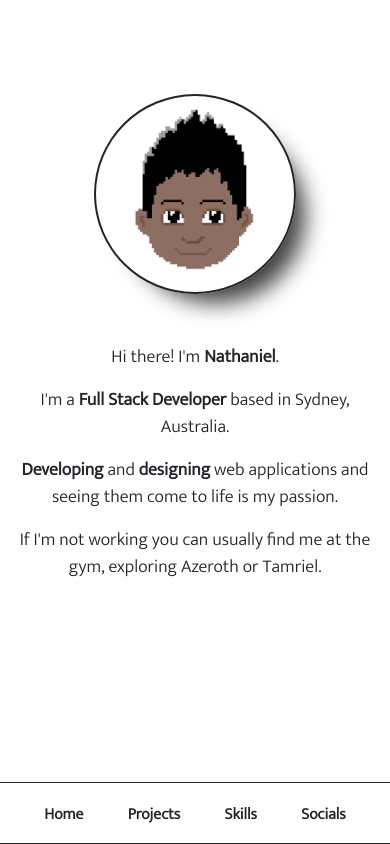
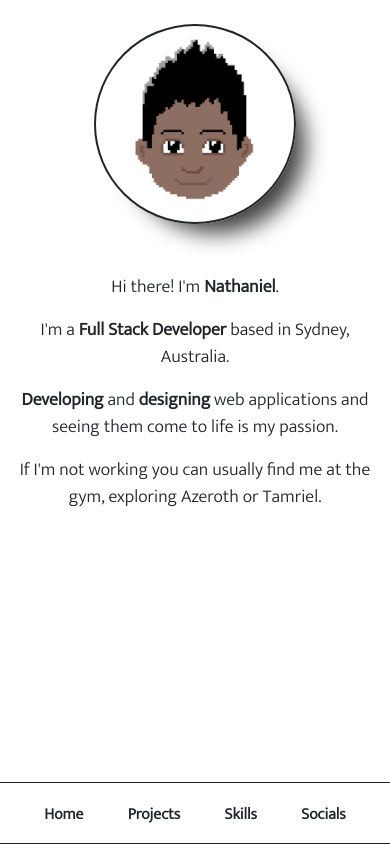
Before and after one commit to moralesn1/portfolio, a React (Create React App) app: page / in a window 390 px wide. Shown: the top 844 px of the page. Built offline with nearby package versions, Linux system fonts and the light colour scheme.

Commit message:
remove padding top media query hero-image wrapper

```diff
--- a/src/App.css
+++ b/src/App.css
@@ -220,6 +220,11 @@ li.social-media-list {
 }
 
 @media screen and (max-width: 400px) {
+  div.landing-page-wrapper {
+    height: 100vh;
+    padding-top: 0;
+  }
+
   img.hero-image {
     margin-top: 1.5em;
     margin-bottom: 5em;
@@ -252,6 +257,11 @@ li.social-media-list {
 }
 
 @media screen and (max-width: 500px) {
+  div.landing-page-wrapper {
+    height: 100vh;
+    padding-top: 0;
+  }
+
   .links-component-wrapper {
     font-family: "Mukta", sans-serif;
     left: 0;
```
